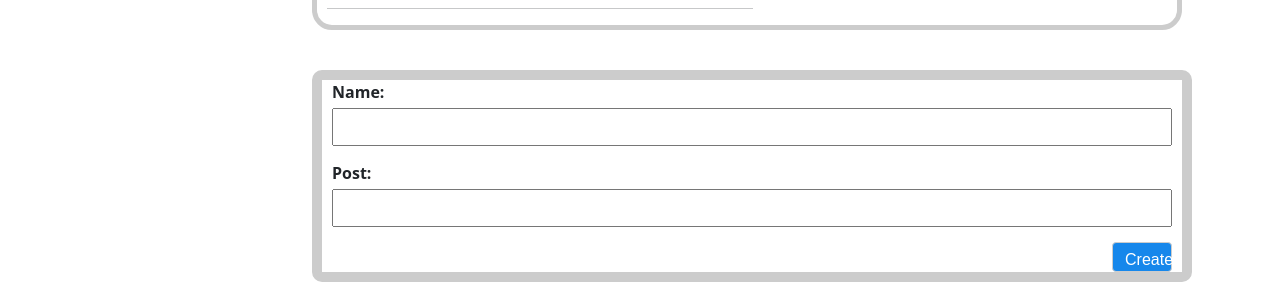
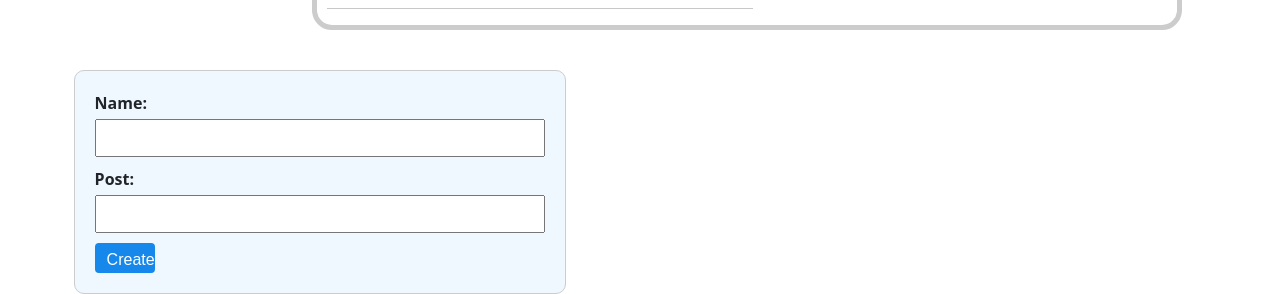
Before and after one commit to outtasight1010/SocialFeedProject, a React (Create React App) app: page / in a window 1280 px wide. Shown: the part 1766-2060 px from the top of the page. Built offline with nearby package versions, Linux system fonts and the light colour scheme.

Commit message:
Update UserPost.css
removing inline padding

```diff
--- a/src/Components/UserPosts/UserPost.css
+++ b/src/Components/UserPosts/UserPost.css
@@ -1,18 +1,12 @@
 .user-post {
-  display:grid;
+  display: flex;
   flex-direction: column;
-  max-width: 30px;
-  position: center;
-
-  border-color: black;
-  border: 10px solid #ccc;
+  max-width: 80%;
+  margin: 0 auto;
+  padding: 20px;
+  border: 1px solid #ccc;
   border-radius: 10px;
-  margin-left: 300px;
-  padding-inline-end: 850px;
-  padding-inline-start: 10px;
-
-
-
+  background-color: aliceblue;
 }
 
 .user-post label {
@@ -20,27 +14,23 @@
   margin-bottom: 4px;
 }
 
-.user-post input{
+.user-post input {
   padding: 5px;
-  margin-bottom: 15px;
+  margin-bottom: 10px;
 }
- .user-post button {
+
+.user-post button {
   padding: 8px 12px;
-  background-color:rgb(22, 135, 235);
-  border: 1px solid #ccc;
+  background-color: rgb(22, 135, 235);
+  border: none;
   border-radius: 4px;
   cursor: pointer;
   font-weight: bold;
- }
+  align-self: flex-start;
+  width: fit-content;
+}
 
- .user-post button:hover {
-  background-color:blue;
- }
- .btn-primary {
-  background-color:blue;
-  font-size: small;
-
-  font-family:cursive;
-  color:black;
-  margin-left: 780px;
+.user-post button:hover {
+  background-color: blue;
+  color: white;
 }
```
